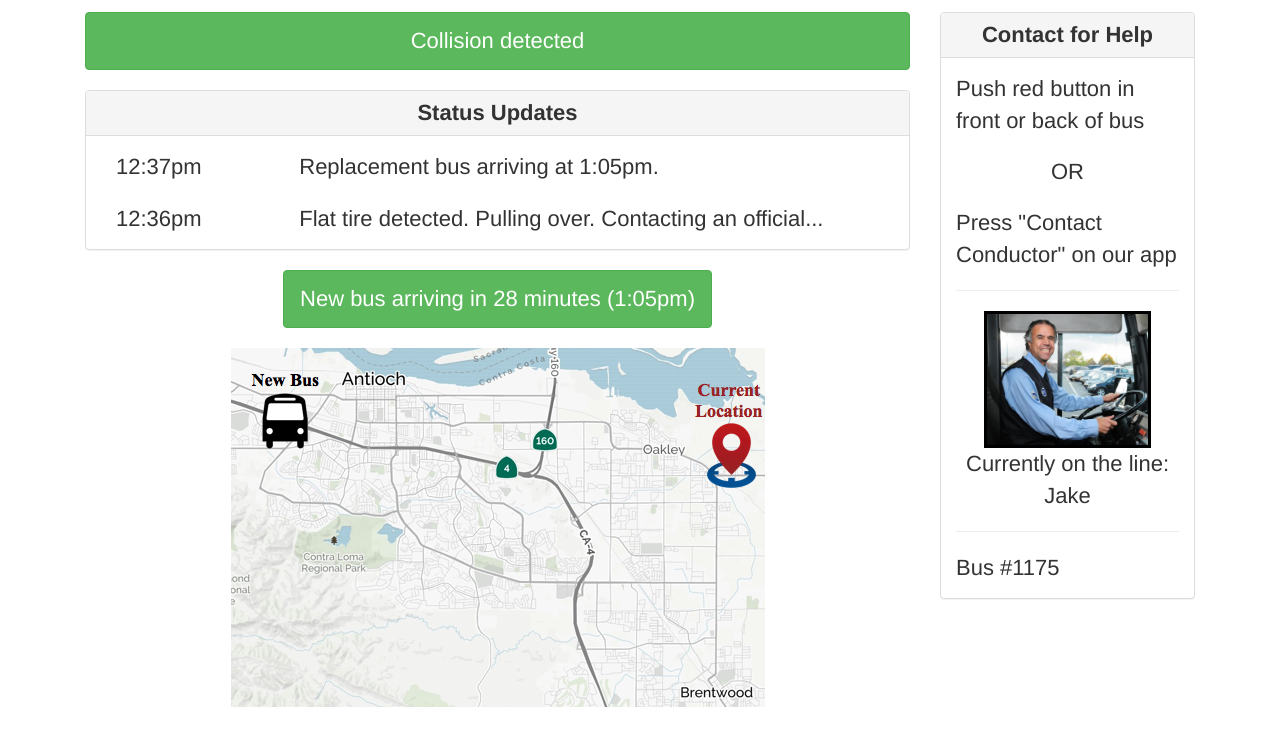
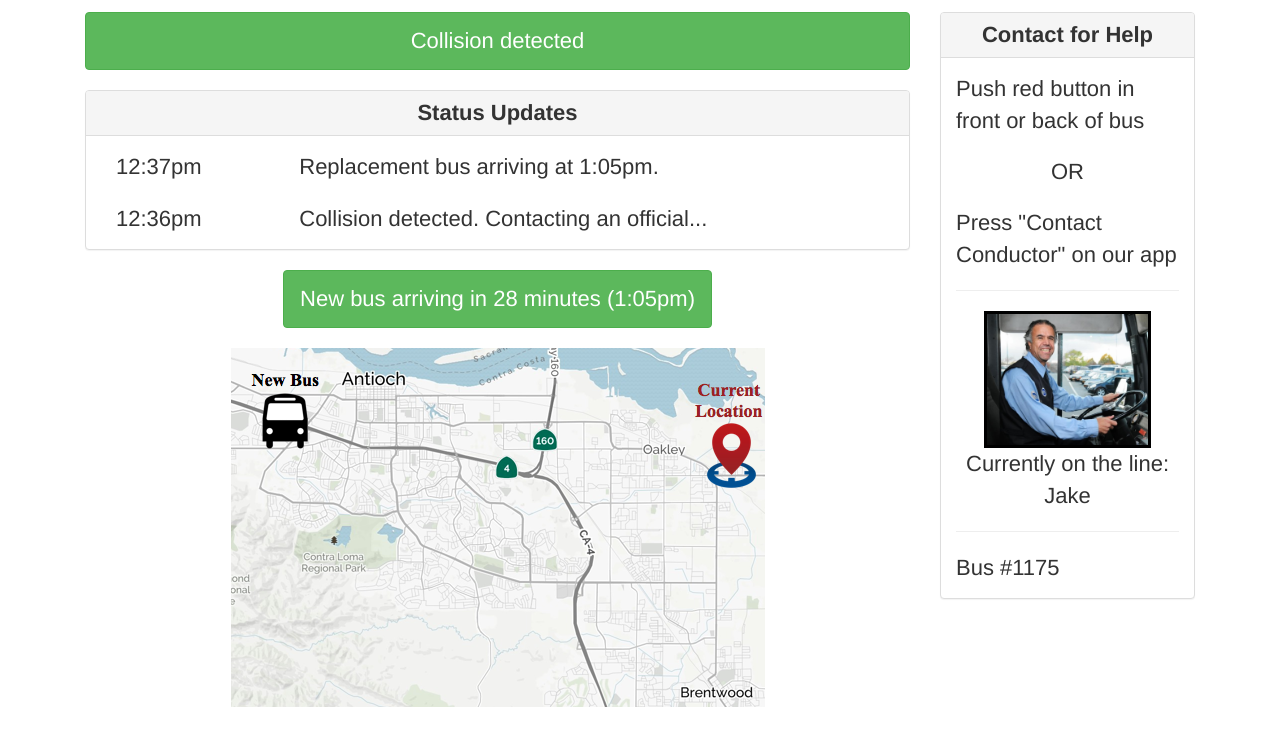
Before and after one commit to tyler17/smokeybus, a plain HTML site: page large_screen_2.html in a window 1280 px wide. Shown: the part 103-848 px from the top of the page. Drawn offline with nearby package versions, Linux system fonts and the light colour scheme.

Commit message:
Fixing app interface

```diff
--- a/large_screen_2.html
+++ b/large_screen_2.html
@@ -78,7 +78,7 @@
             <div>
               <span class="notification_time col-md-3">12:36pm</span>
               <span class="notification_text">
-                Flat tire detected. Pulling over. Contacting an official...
+                Collision detected. Contacting an official...
               </span>
             </div>
           </div>
```
Also changed, not shown: app_1.html (+1 -1 lines), large_screen_3.html (+1 -1 lines).
